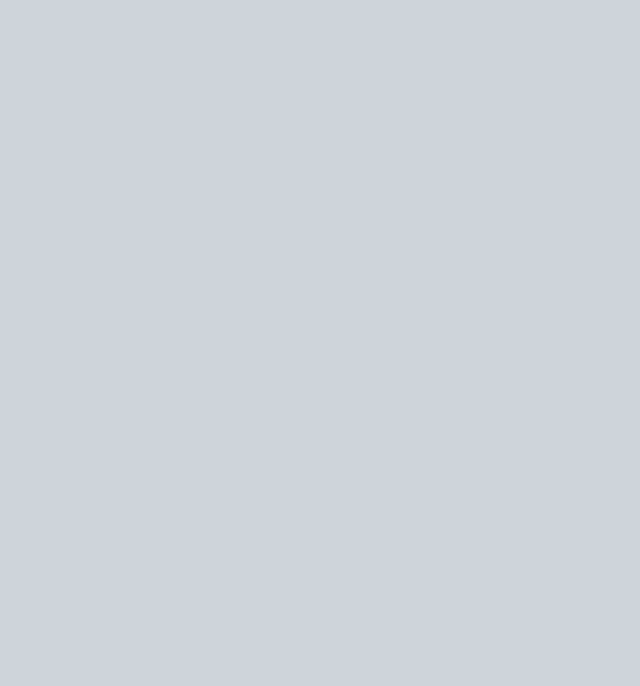
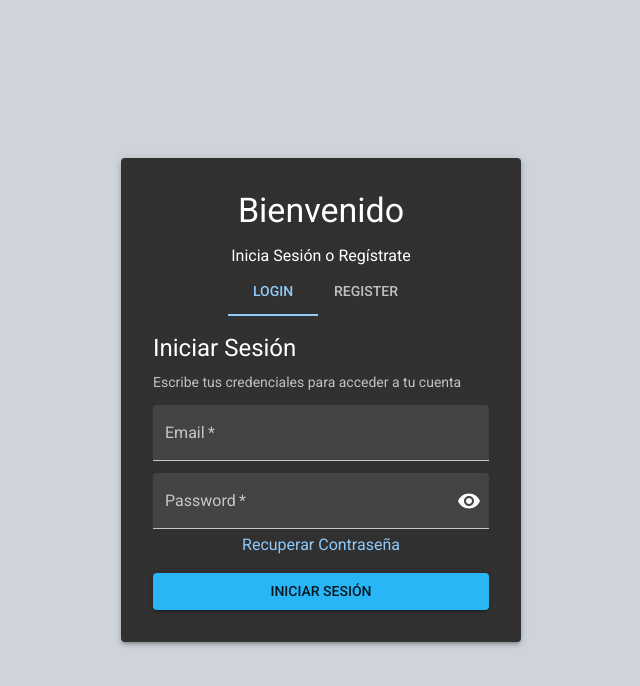
Before and after one commit to xStarH4ndx/ARQ-TWO-FRONT, a React (Vite) app: page /login in a window 1280 px wide. Before the commit this address had no page. Shown: the top 686 px of the page, without its empty margins (319-959 px from the left). Built offline with nearby package versions, Linux system fonts and the light colour scheme; no server answers.

Commit message:
loginPage creada - falta conectar

```diff
--- a/package.json
+++ b/package.json
@@ -10,11 +10,13 @@
     "preview": "vite preview"
   },
   "dependencies": {
+    "@apollo/client": "^3.13.8",
     "@emotion/react": "^11.14.0",
     "@emotion/styled": "^11.14.0",
     "@fontsource-variable/roboto": "^5.2.5",
     "@mui/icons-material": "^7.0.2",
     "@mui/material": "^7.0.2",
+    "graphql": "^16.11.0",
     "react": "^19.0.0",
     "react-dom": "^19.0.0",
     "react-markdown": "^10.1.0",
--- /dev/null
+++ b/src/api/client.ts
@@ -0,0 +1,34 @@
+import { setContext } from '@apollo/client/link/context'
+import { createHttpLink, ApolloClient, InMemoryCache, ServerError } from '@apollo/client'
+import { onError } from "@apollo/client/link/error";
+import { useUserStore } from '../store/UserStore';
+
+const apiUrl = import.meta.env.VITE_API_URL
+
+const httpLink = createHttpLink({
+  uri: apiUrl,
+})
+
+const authLink = setContext((_, { headers }) => {
+  const token = localStorage.getItem("access_token")
+  return {
+    headers: {
+      ...headers,
+      Authorization: token ? `Bearer ${token}` : "",
+    },
+  }
+})
+
+const errorLink = onError(({ networkError }) => {
+  const status = (networkError as ServerError)?.statusCode;
+  if (status === 401) {
+    useUserStore.getState().logout();
+    alert("Ha expirado su sesión. Por favor, inicie sesión nuevamente.");
+    window.location.href = "/login";
+  }
+});
+
+export const client = new ApolloClient({
+  link: errorLink.concat(authLink.concat(httpLink)),
+  cache: new InMemoryCache()
+});
--- /dev/null
+++ b/src/components/auth/loginForm.tsx
@@ -0,0 +1,65 @@
+import { useState } from "react"
+import { IconButton, InputAdornment, TextField, Button, Typography, Box, Link } from "@mui/material"
+import { Visibility, VisibilityOff } from "@mui/icons-material"
+
+export default function LoginForm() {
+  const [showPassword, setShowPassword] = useState(false)
+
+  const handleSubmit = (e: React.FormEvent) => {
+    e.preventDefault()
+    console.log("Login submitted")
+  }
+
+  return (
+    <Box component="form" onSubmit={handleSubmit} sx={{ mt: 2 }} noValidate>
+      <Typography variant="h5" gutterBottom>
+        Iniciar Sesión
+      </Typography>
+      <Typography variant="body2" color="text.secondary" gutterBottom>
+        Escribe tus credenciales para acceder a tu cuenta
+      </Typography>
+
+      <TextField
+        margin="dense"
+        required
+        fullWidth
+        id="login-email"
+        label="Email"
+        name="email"
+        type="email"
+        variant="filled"
+      />
+
+      <TextField
+        margin="dense"
+        required
+        fullWidth
+        name="password"
+        label="Password"
+        type={showPassword ? "text" : "password"}
+        id="login-password"
+        autoComplete="current-password"
+        InputProps={{
+          endAdornment: (
+            <InputAdornment position="end">
+              <IconButton onClick={() => setShowPassword(!showPassword)} edge="end">
+                {showPassword ? <VisibilityOff /> : <Visibility />}
+              </IconButton>
+            </InputAdornment>
+          ),
+        }}
+        variant="filled"
+      />
+
+      <Box display="flex" justifyContent="center" mb={2}>
+        <Link href="/forgot-password" underline="hover" color="primary">
+          Recuperar Contraseña
+        </Link>
+      </Box>
+
+      <Button type="submit" fullWidth variant="contained" color="info">
+        Iniciar Sesión
+      </Button>
+    </Box>
+  )
+}
--- /dev/null
+++ b/src/components/auth/registerForm.tsx
@@ -0,0 +1,86 @@
+import { useState } from "react"
+import { IconButton, InputAdornment, TextField, Button, Typography, Box } from "@mui/material"
+import { Visibility, VisibilityOff } from "@mui/icons-material"
+
+export default function RegisterForm() {
+  const [showPassword, setShowPassword] = useState(false)
+  const [showConfirmPassword, setShowConfirmPassword] = useState(false)
+
+  const handleSubmit = (e: React.FormEvent) => {
+    e.preventDefault()
+    console.log("Registration submitted")
+  }
+
+  return (
+    <Box component="form" onSubmit={handleSubmit} sx={{ mt: 2 }} noValidate>
+      <Typography variant="h5" gutterBottom>
+        Crear Cuenta
+      </Typography>
+      <Typography variant="body2" color="text.secondary" gutterBottom>
+        Rellena todos los campos para crear tu cuenta
+      </Typography>
+
+      <TextField
+        margin="normal"
+        required
+        fullWidth
+        id="register-name"
+        label="Nombre Completo"
+        name="name"
+        type="text"
+      />
+
+      <TextField
+        margin="normal"
+        required
+        fullWidth
+        id="register-email"
+        label="Email"
+        name="email"
+        type="email"
+      />
+
+      <TextField
+        margin="normal"
+        required
+        fullWidth
+        name="password"
+        label="Password"
+        type={showPassword ? "text" : "password"}
+        id="register-password"
+        InputProps={{
+          endAdornment: (
+            <InputAdornment position="end">
+              <IconButton onClick={() => setShowPassword(!showPassword)} edge="end">
+                {showPassword ? <VisibilityOff /> : <Visibility />}
+              </IconButton>
+            </InputAdornment>
+          ),
+        }}
+      />
+
+      <TextField
+        margin="normal"
+        required
+        fullWidth
+        name="confirmPassword"
+        label="Confirm Password"
+        type={showConfirmPassword ? "text" : "password"}
+        id="confirm-password"
+        InputProps={{
+          endAdornment: (
+            <InputAdornment position="end">
+              <IconButton onClick={() => setShowConfirmPassword(!showConfirmPassword)} edge="end">
+                {showConfirmPassword ? <VisibilityOff /> : <Visibility />}
+              </IconButton>
+            </InputAdornment>
+          ),
+        }}
+      />
+
+      <Button type="submit" fullWidth variant="contained" color="info" sx={{ mt: 2 }}>
+        Create Account
+      </Button>
+    </Box>
+  )
+}
--- a/src/main.tsx
+++ b/src/main.tsx
@@ -6,12 +6,16 @@ import { ThemeProvider } from '@mui/material/styles'
 import darkTheme from './theme'
 import CssBaseline from '@mui/material/CssBaseline'
 import '@fontsource-variable/roboto'
+import { ApolloProvider } from '@apollo/client'
+import { client } from './api/client'
 
 ReactDOM.createRoot(document.getElementById('root')!).render(
   <React.StrictMode>
-    <ThemeProvider theme={darkTheme}>
-      <CssBaseline /> {/* Esto aplica el fondo y estilos base del tema */}
-      <App />
-    </ThemeProvider>
+    <ApolloProvider client={client}>
+      <ThemeProvider theme={darkTheme}>
+        <CssBaseline /> {/* Esto aplica el fondo y estilos base del tema */}
+        <App />
+      </ThemeProvider>
+    </ApolloProvider>
   </React.StrictMode>
 )
--- /dev/null
+++ b/src/pages/loginPage.tsx
@@ -0,0 +1,32 @@
+import { Tabs, Tab, Box, Paper, Typography } from "@mui/material"
+import { useState } from "react"
+import LoginForm from "../components/auth/loginForm"
+import RegisterForm from "../components/auth/registerForm"
+
+export default function AuthPage() {
+  const [tab, setTab] = useState(0)
+
+  return (
+    <Box minHeight="100vh" display="flex" alignItems="center" justifyContent="center">
+      <Paper elevation={3} sx={{ p: 4, width: "100%", maxWidth: 400 }}>
+        <Box textAlign="center">
+            <Typography variant="h4" gutterBottom>
+                Bienvenido
+            </Typography>
+            <Typography variant="body1">
+                Inicia Sesión o Regístrate
+            </Typography>
+        </Box>
+        <Tabs value={tab} onChange={(e, newValue) => setTab(newValue)} centered>
+          <Tab label="Login" />
+          <Tab label="Register" />
+        </Tabs>
+
+        <Box>
+          {tab === 0 && <LoginForm />}
+          {tab === 1 && <RegisterForm />}
+        </Box>
+      </Paper>
+    </Box>
+  )
+}
--- a/src/route.tsx
+++ b/src/route.tsx
@@ -4,6 +4,7 @@ import {RouterLayout} from "./components/common/RouterLayout";
 // import {LoginPage} from "./pages/auth/loginPage";
 
 import HomePage from "./pages/homepage";
+import LoginPage from "./pages/loginPage";
 //ADMINISTRADOR------------------------
 // import AdminPage from "./pages/admin/adminPage";
 // import AdminDashboard from "./pages/admin/adminDashboard";
@@ -19,7 +20,7 @@ export const AppRouter: React.FC = () => {
     <Routes>
       <Route path="/" element={<Navigate to="/login"/>}/>
       {/* Rutas sin el navbar */}
-      {/* <Route path="/login" element={<LoginPage/>}/> */}
+      <Route path="/login" element={<LoginPage/>}/>
       <Route path="/" element={<RouterLayout/>}>
         <Route path="/homepage" element={<HomePage/>} />
         {/* Rutas ADMIN */}
--- a/src/store/UserStore.tsx
+++ b/src/store/UserStore.tsx
@@ -1,5 +1,5 @@
 import { create } from 'zustand';
-// import { client } from '../api/client';
+import { client } from '../api/client';
 
 type userData = {
   id: string;
```
Also changed, not shown: 1 other file (tests, documents, lock files or other folders).
